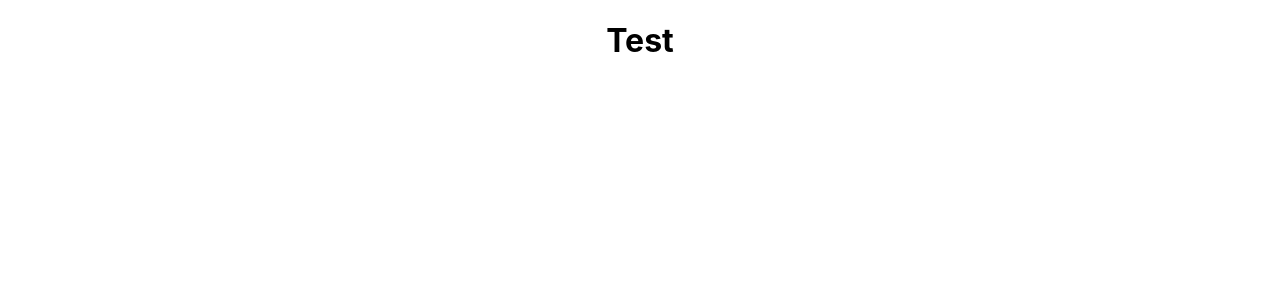
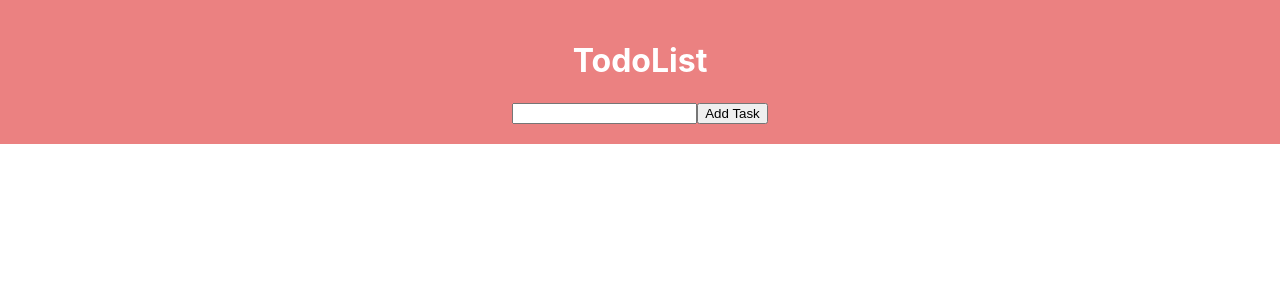
Before and after one commit to kasparlaurenz/pedrotech-course, a React (Create React App) app: page / in a window 1280 px wide. Shown: the top 300 px of the page. Built offline with nearby package versions, Linux system fonts and the light colour scheme; the HTML template or start-up script is replaced by a standard one.

Commit message:
implement todo app

```diff
--- a/src/App.tsx
+++ b/src/App.tsx
@@ -1,12 +1,76 @@
-import React from 'react';
+import React, { useState } from 'react';
 import './App.css';
+import type { ChangeEvent, MouseEvent } from 'react';
+import Todo from './components/Todo';
 
-function App() {
+interface ITodo {
+  id: number;
+  task: string;
+  done: boolean;
+}
+const App = () => {
+  const [todoList, setTodoList] = useState<ITodo[]>([]);
+  const [newTodoTask, setNewTodoTask] = useState<string>('');
+
+  const handleChange = (event: ChangeEvent<HTMLInputElement>) => {
+    setNewTodoTask(event.target.value);
+  };
+
+  const addTodo = (e: MouseEvent<HTMLButtonElement>) => {
+    e.preventDefault();
+    const newTodo = {
+      id: Math.random() * 10,
+      task: newTodoTask,
+      done: false,
+    };
+    setTodoList([newTodo, ...todoList]);
+    setNewTodoTask('');
+  };
+
+  const deleteTodo = (id: number) => {
+    const newTodoList = todoList.filter(todo => todo.id !== id);
+    setTodoList(newTodoList);
+  };
+
+  const updateTodo = (id: number) => {
+    setTodoList(
+      todoList.map(todo => {
+        if (todo.id === id) {
+          return { ...todo, done: true };
+        } else {
+          return todo;
+        }
+      })
+    );
+  };
+
   return (
     <div className="App">
-      <h1>Test</h1>
+      <div className="todo-wrapper">
+        <h1>TodoList</h1>
+        <div className="add-task">
+          <form>
+            <input onChange={handleChange} value={newTodoTask} />
+            <button type="submit" onClick={addTodo}>
+              Add Task
+            </button>
+          </form>
+        </div>
+      </div>
+      <div className="task-list">
+        {todoList.map(todo => (
+          <Todo
+            key={todo.id}
+            todo={todo.task}
+            id={todo.id}
+            done={todo.done}
+            deleteTodo={deleteTodo}
+            updateTodo={updateTodo}
+          />
+        ))}
+      </div>
     </div>
   );
-}
+};
 
 export default App;
--- a/src/components/Todo.tsx
+++ b/src/components/Todo.tsx
@@ -6,14 +6,17 @@ interface TodoProps {
   done: boolean;
   id: number;
   deleteTodo: (id: number) => void;
+  updateTodo: (id: number) => void;
 }
 
-const Todo: FC<TodoProps> = ({ todo, id, done, deleteTodo }) => {
+const Todo: FC<TodoProps> = ({ todo, id, done, deleteTodo, updateTodo }) => {
   return (
-    <div className="task-wrapper">
+    <div className={done ? 'task-wrapper task-wrapper--done' : 'task-wrapper'}>
       <p className="task-name">{todo}</p>
       <div className="buttons">
-        <button className="task-button--check">!</button>
+        <button className="task-button--check" onClick={() => updateTodo(id)}>
+          !
+        </button>
         <button className="task-button--remove" onClick={() => deleteTodo(id)}>
           X
         </button>
```
